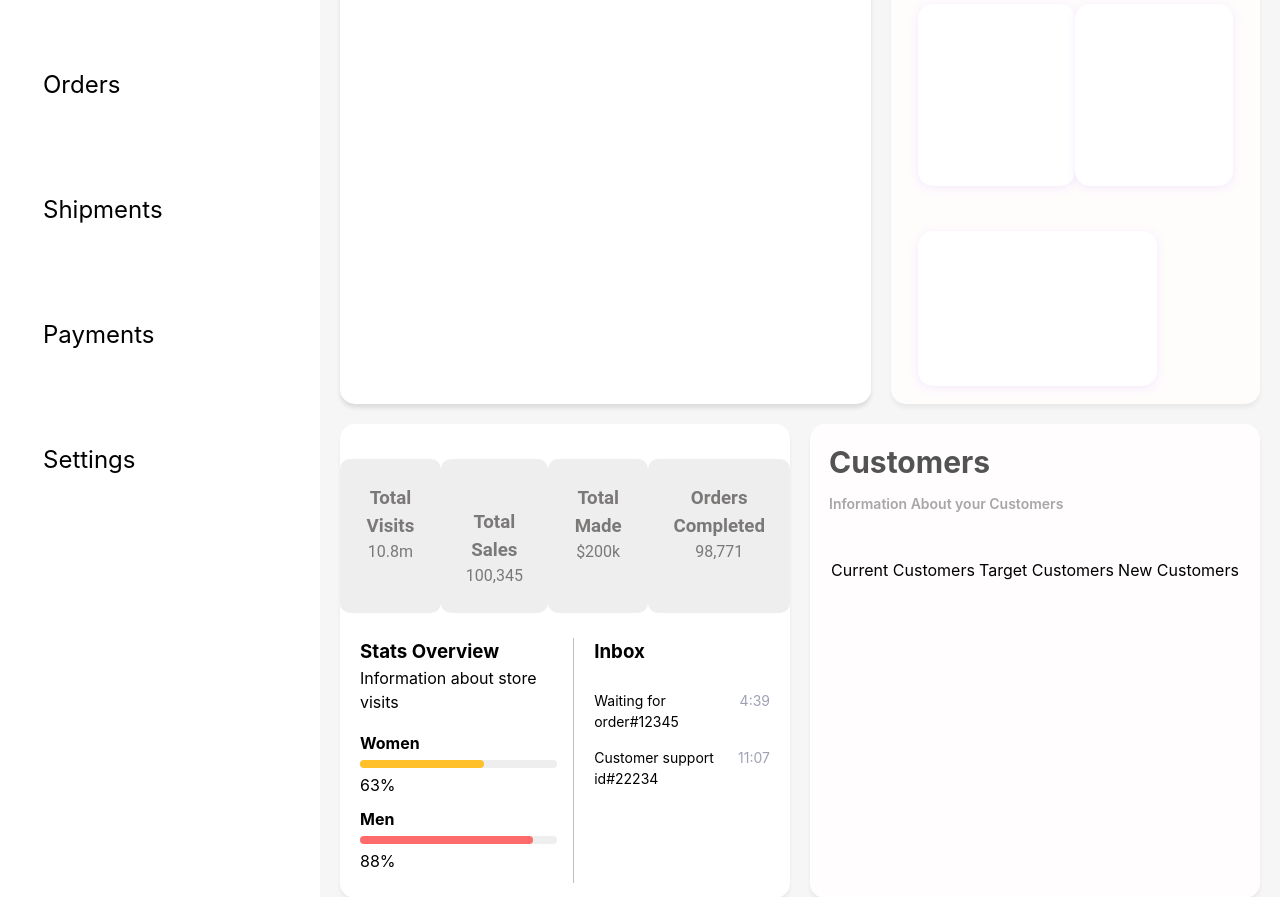
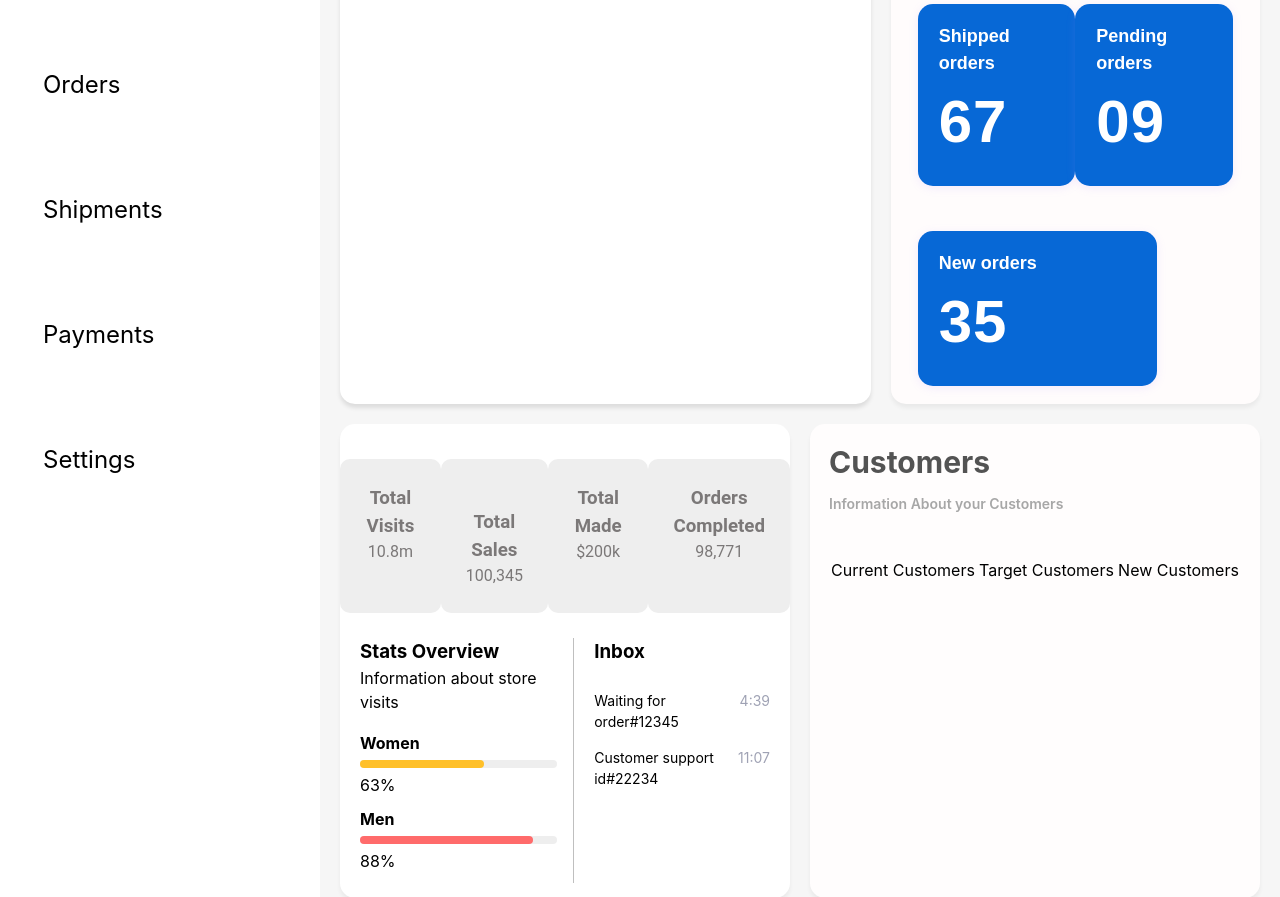
Before and after one commit to Mikey-Kulot/GADGETCART, a PHP site: page /Dashboard.html in a window 1280 px wide. Shown: the part 361-1258 px from the top of the page. Run offline with PHP 8.4, Linux system fonts and the light colour scheme; some libraries are stand-ins or nearby versions.

Commit message:
Add files via upload

```diff
--- a/Dashboard/styles.css
+++ b/Dashboard/styles.css
@@ -205,11 +205,11 @@
 }
 
 .stat-box {
-    background-color: #FFFFFF;
+    background-color: #0768d6;
     border-radius: 15px;
     box-shadow: 0px 2px 10px rgba(175, 137, 255, 0.15);
     padding: 19px 21px;
-    color: #FFFFFF;
+    color: #ffffff;
     font-family: 'Poppins', sans-serif;
 }
 
```
